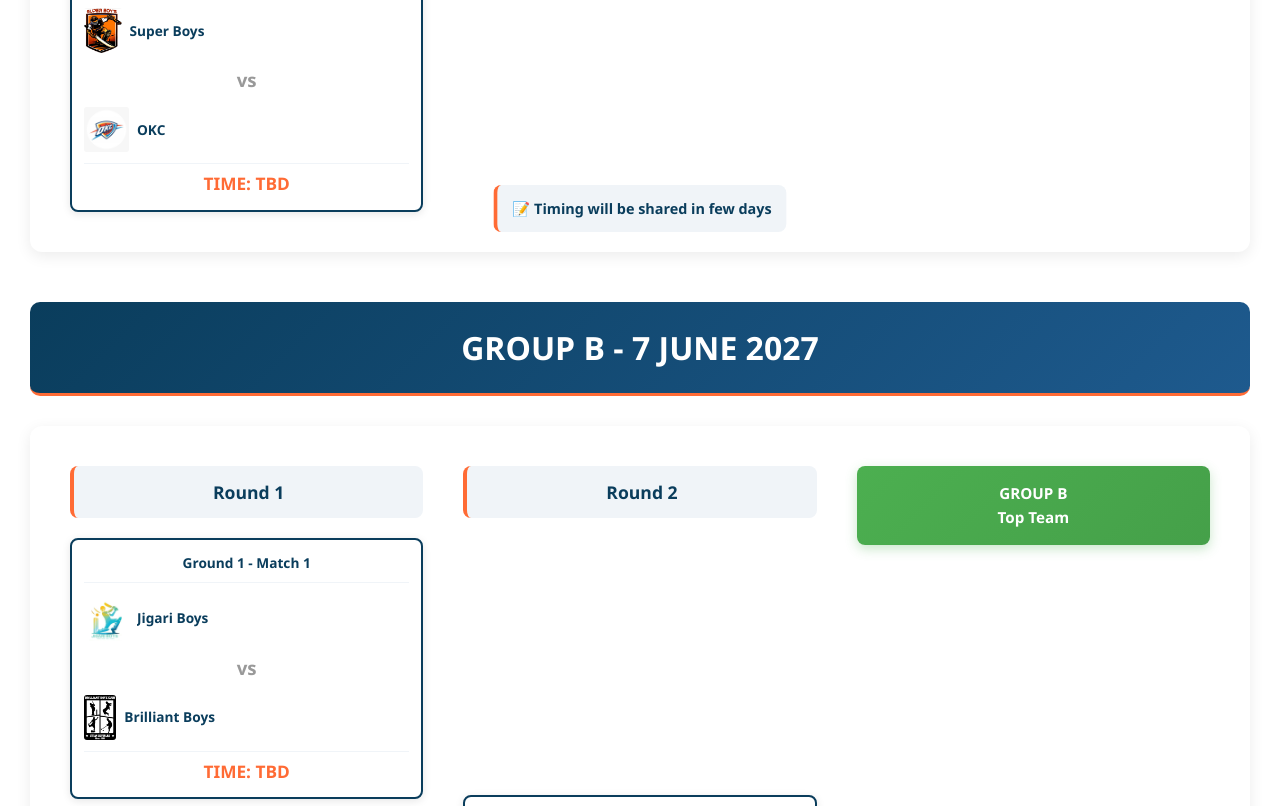
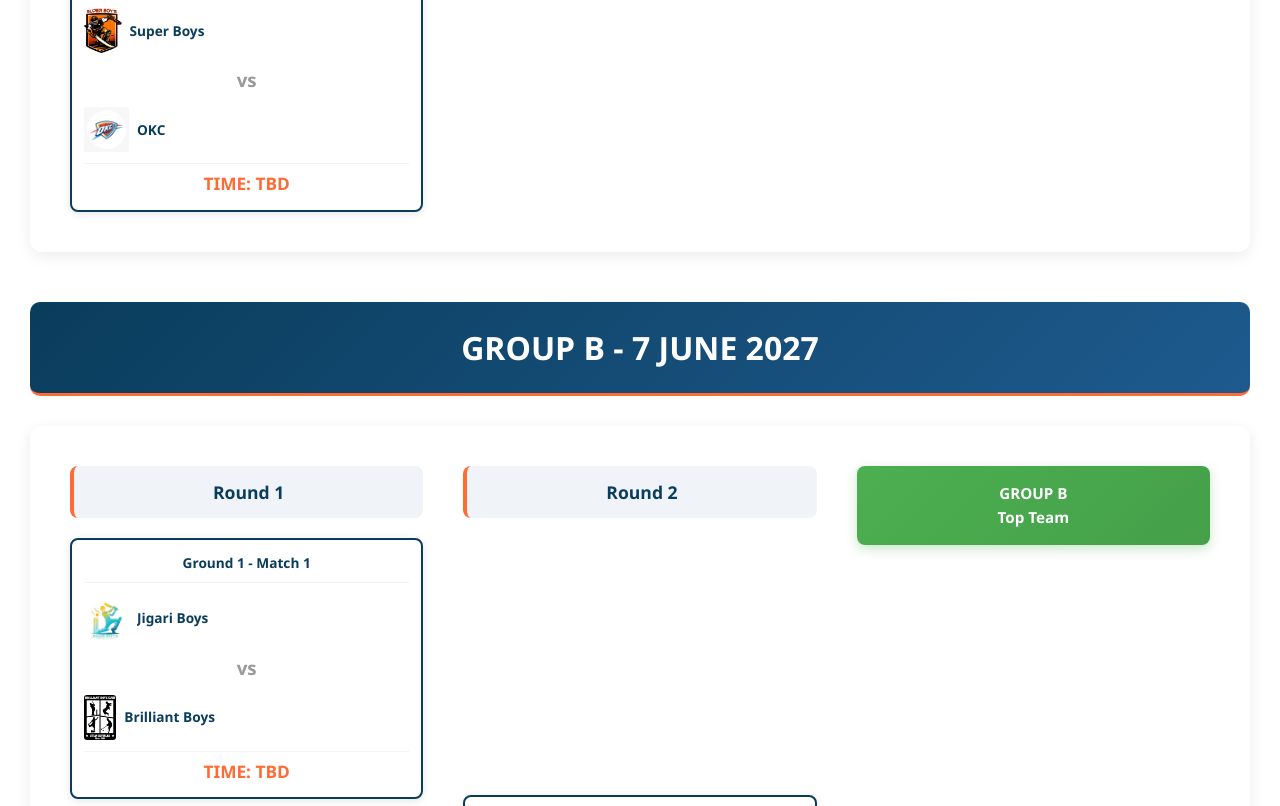
Before and after one commit to glastonjiue7/Brilliant_Boys, a website: page 2026-schedule.html in a window 1280 px wide. Shown: the part 1757-2563 px from the top of the page. Drawn offline with Linux system fonts and the light colour scheme.

Commit message:
v19 18 April

```diff
--- a/2026-schedule.html
+++ b/2026-schedule.html
@@ -498,7 +498,7 @@
                 <div class="bracket-wrapper">
 
 
-                    <div class="bracket-bottom-note">📝 Timing will be shared in few days</div>
+
                     <div class="bracket">
                         <div class="round round-1">
                             <div class="round-title">Round 1</div>
@@ -596,7 +596,7 @@
                 <div class="bracket-wrapper">
 
 
-                    <div class="bracket-bottom-note">📝 Timing will be shared in few days</div>
+
                     <div class="bracket">
                         <div class="round round-1">
                             <div class="round-title">Round 1</div>
@@ -694,7 +694,7 @@
                 <div class="bracket-wrapper">
 
 
-                    <div class="bracket-bottom-note">📝 Timing will be shared in few days</div>
+
                     <div class="bracket">
                         <div class="round round-1">
                             <div class="round-title">Round 1</div>
@@ -792,7 +792,7 @@
                 <div class="bracket-wrapper">
                     <div
                         style="position: absolute; right: 20px; bottom: 20px; background: #f0f4f8; padding: 15px; border-radius: 8px; border-left: 4px solid #ff6b35; max-width: 250px; z-index: 10;">
-                        <p style="color: #0a3d5c; font-weight: 600; margin: 0;">📝 Timing will be shared in few days</p>
+
                     </div>
                     <div class="bracket">
                         <div class="round round-1">
```
